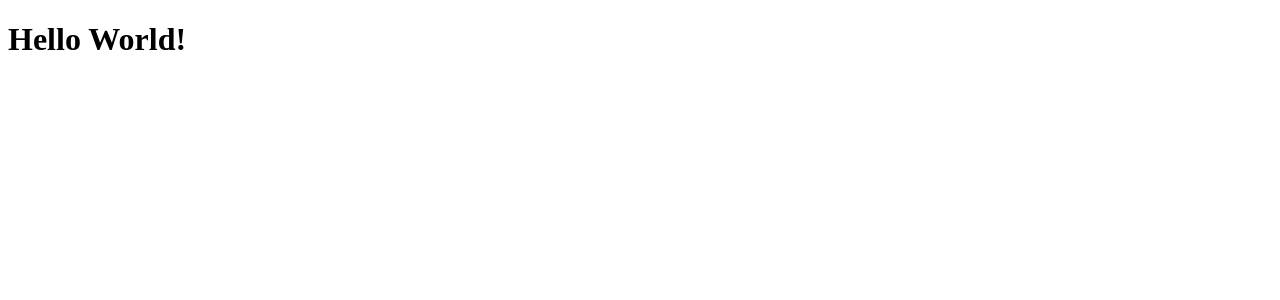
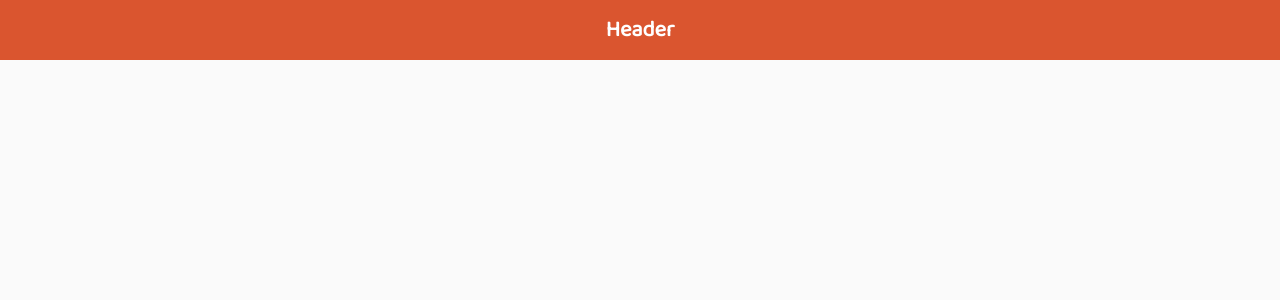
Before and after one commit to titenq/react-test, a React (Create React App) app: page / in a window 1280 px wide. Shown: the top 300 px of the page. Built offline with nearby package versions, Linux system fonts and the light colour scheme.

Commit message:
Component Header created

```diff
--- a/src/App.js
+++ b/src/App.js
@@ -1,11 +1,12 @@
 import React from 'react';
 
-function App() {
-  return (
-    <div className="App">
-      <h1>Hello World!</h1>
-    </div>
-  );
-}
+import './style.css';
+import Header from './components/Header';
+
+const App = () => (
+  <div className="App">
+      <Header />
+  </div>
+);
 
 export default App;
--- /dev/null
+++ b/src/components/Header/index.js
@@ -0,0 +1,9 @@
+import React from 'react';
+
+import './style.css';
+
+const Header = () => (
+  <header id="main-header">Header</header>
+);
+
+export default Header;
--- /dev/null
+++ b/src/components/Header/style.css
@@ -0,0 +1,11 @@
+#main-header {
+  width: 100%;
+  height: 60px;
+  background-color: #da552f;
+  font-size: 1.375rem;
+  font-weight: bold;
+  color: #fff;
+  display: flex;
+  justify-content: center;
+  align-items: center;
+}
--- /dev/null
+++ b/src/style.css
@@ -0,0 +1,14 @@
+@import url('https://fonts.googleapis.com/css?family=Baloo+2&display=swap');
+
+* {
+  margin: 0;
+  padding: 0;
+  outline: 0;
+  box-sizing: border-box;
+}
+
+body {
+  font-family: 'Baloo 2', cursive;
+  background-color: #fafafa;
+  color: #333;
+}
```
